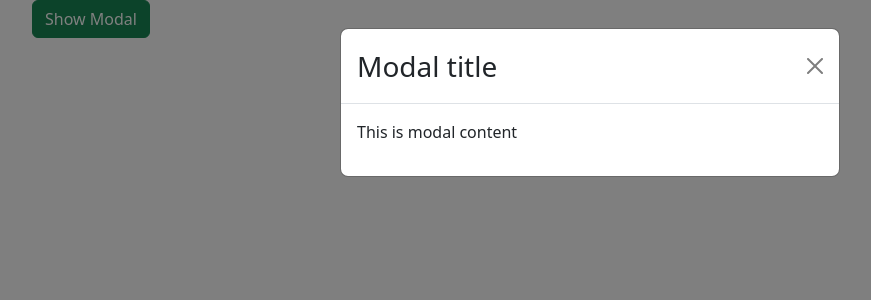
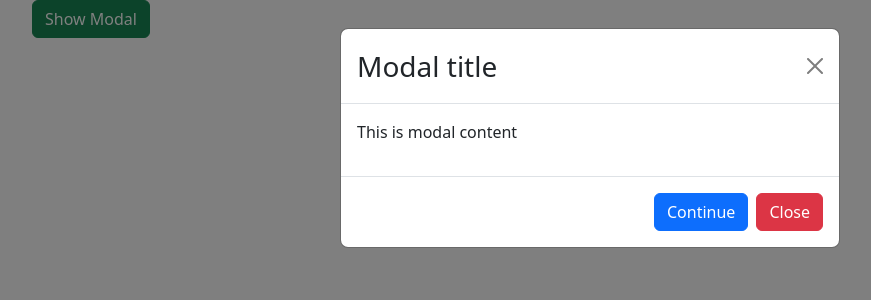
Before and after one commit to arnasir505/homework58, a React (Vite) app: page / in a window 1280 px wide. Both pictures are taken after a click on the button "Show Modal". Shown: the top 300 px of the page, without its empty margins (50-921 px from the left). Built offline with nearby package versions, Linux system fonts and the light colour scheme.

Commit message:
Added extra buttons to Modal

```diff
--- a/src/App.tsx
+++ b/src/App.tsx
@@ -3,6 +3,19 @@ import Modal from './components/Modal/Modal';
 
 function App() {
   const [showModal, setShowModal] = useState(false);
+
+  const modalButtons = [
+    {
+      type: 'primary',
+      label: 'Continue',
+      onClick: () => console.log('clicked continue'),
+    },
+    {
+      type: 'danger',
+      label: 'Close',
+      onClick: () => cancel(),
+    },
+  ];
 
   const cancel = () => {
     setShowModal(false);
@@ -21,6 +34,18 @@ function App() {
         <div className='modal-body'>
           <p>This is modal content</p>
         </div>
+        <div className='modal-footer'>
+          {modalButtons.map((btn) => (
+            <button
+              type='button'
+              className={`btn btn-${btn.type}`}
+              onClick={btn.onClick}
+              key={Math.random()}
+            >
+              {btn.label}
+            </button>
+          ))}
+        </div>
       </Modal>
     </div>
   );
```
